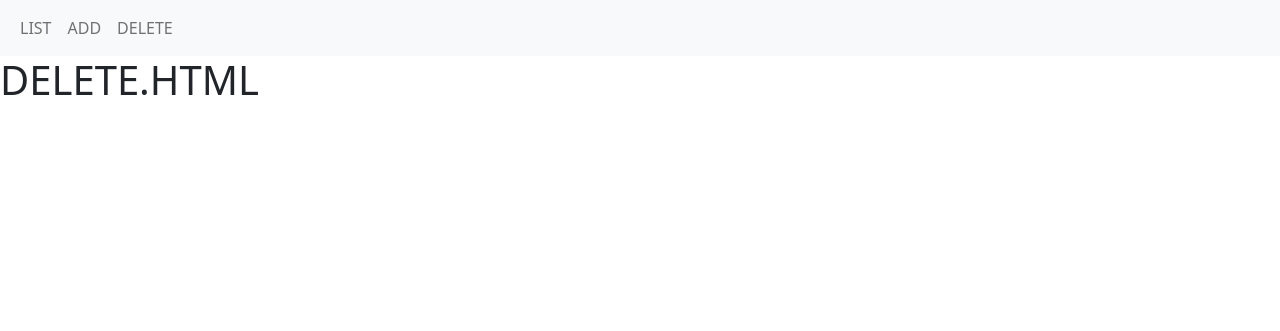
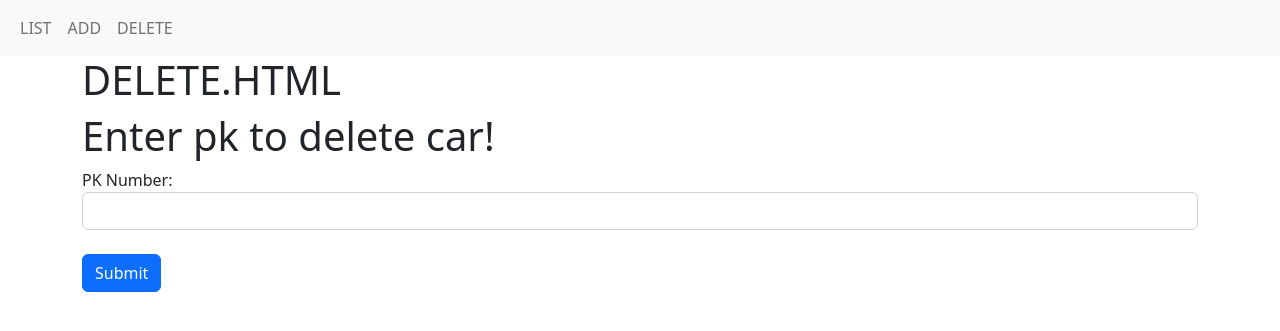
Before and after one commit to shnmrt/car_sell_site, a Django app: page /cars/delete/ in a window 1280 px wide. Shown: the top 331 px of the page. Run offline with Django 4.2, Linux system fonts and the light colour scheme.

Commit message:
add and delete commands in views

```diff
--- a/my_car_site/cars/templates/cars/delete.html
+++ b/my_car_site/cars/templates/cars/delete.html
@@ -1,5 +1,19 @@
 {% extends "base.html" %}
 
 {% block content %}
-<h1>DELETE.HTML</h1>
+<div class="container">
+    <h1>DELETE.HTML</h1>
+    <h1>Enter pk to delete car!</h1>
+    <form accept="" method="POST">
+        {% csrf_token %}
+        <div class="form-group">
+            <label for='pk'> PK Number:</label>
+            <input class="form-control" type='text' id="pk" name="pk">
+        </div>
+        <br>
+        <input class="btn btn-primary" type="submit">
+
+    </form>
+</div>
+
 {% endblock %}
--- a/my_car_site/cars/views.py
+++ b/my_car_site/cars/views.py
@@ -1,4 +1,5 @@
-from django.shortcuts import render
+from django.shortcuts import render,redirect
+from django.urls import reverse
 from . import models
 
 # Create your views here.
@@ -8,7 +9,25 @@ def list(request):
     return render(request, 'cars/list.html', context=context)
 
 def add(request):
-    return render(request, 'cars/add.html')
+    if request.POST:
+        brand = request.POST['brand']
+        year = int(request.POST['year'])
+        models.Car.objects.create(brand=brand, year=year)
+        # if user submitted new car ---> List.html
+        return redirect(reverse('cars:list'))
+    else:
+        return render(request, 'cars/add.html')
 
 def delete(request):
-    return render(request, 'cars/delete.html')
+    if request.POST:
+        #delete the car
+        pk = request.POST['pk']
+        try:
+            models.Car.objects.get(pk=pk).delete()
+            return redirect(reverse('cars:list'))
+        except:
+            print('pk not found!')
+            return redirect(reverse('cars:list'))
+
+    else:
+        return render(request, 'cars/delete.html')
```
Also changed, not shown: my_car_site/cars/templates/cars/add.html (+9 -7 lines).
